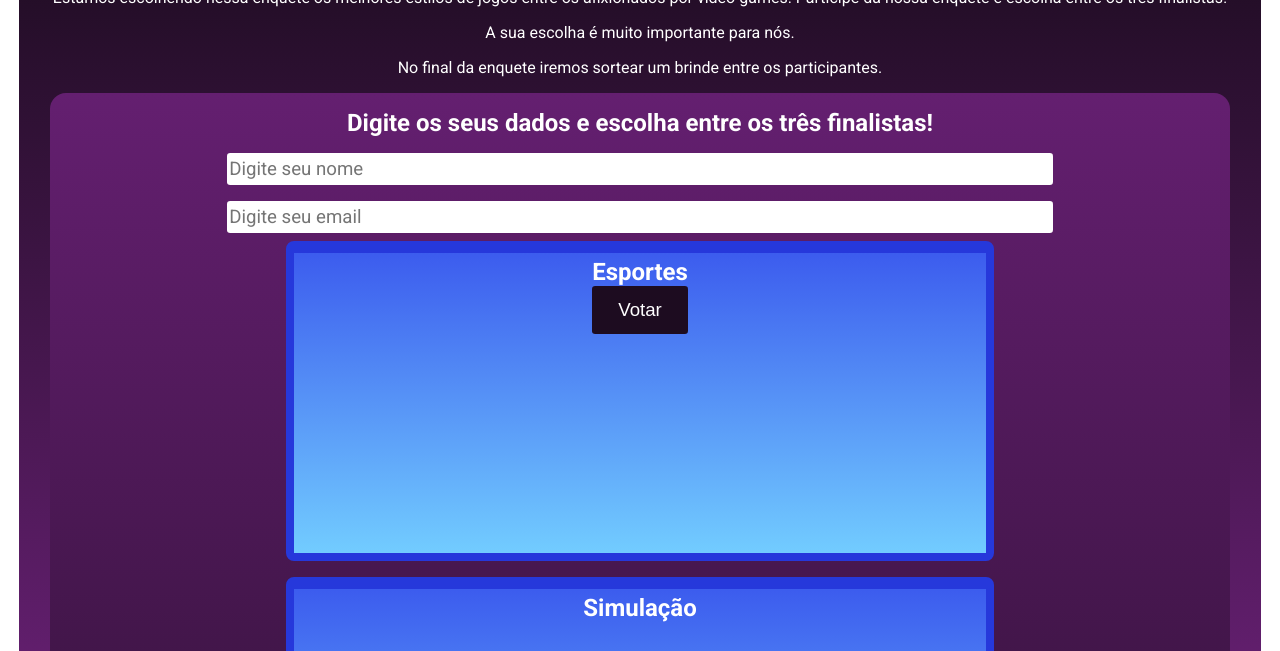
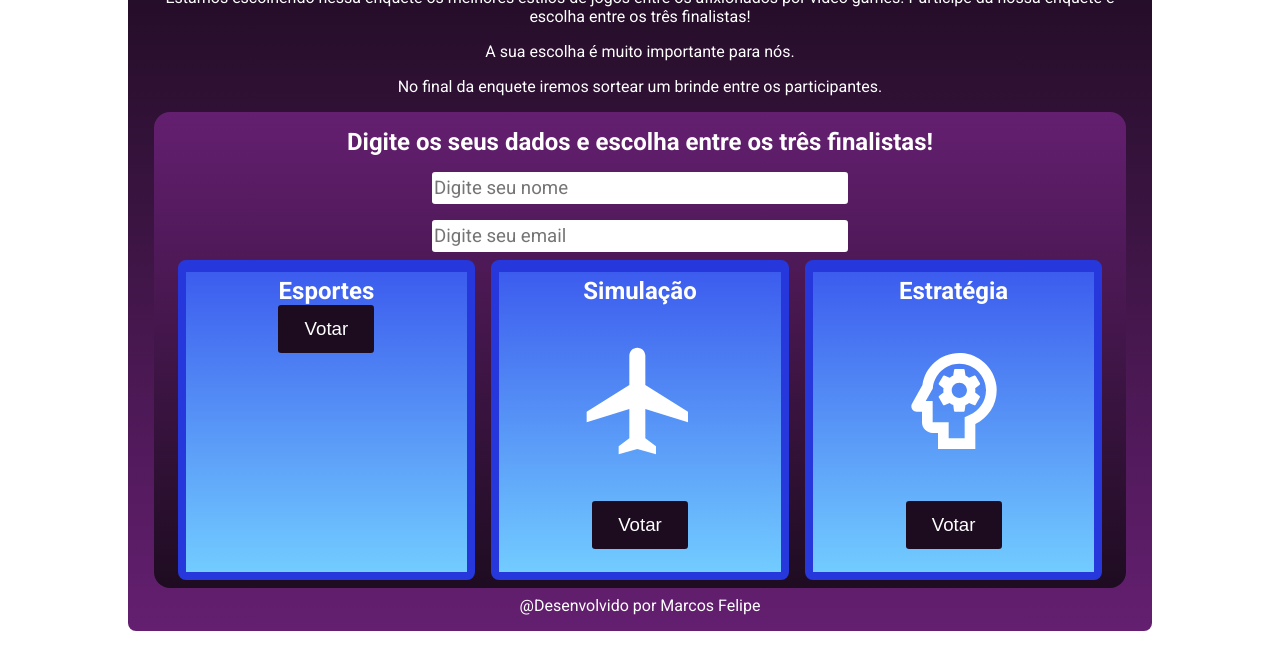
Before and after one commit to felipecruz159/bootcamp-devjr-modulo2, a plain HTML site: page index.html in a window 1280 px wide. Shown: the part 73-724 px from the top of the page. Drawn offline with Linux system fonts and the light colour scheme.

Commit message:
closes #6 - responsivo

```diff
--- a/css/custom.css
+++ b/css/custom.css
@@ -6,12 +6,10 @@
     border-radius: 0.5rem;
     display: flex;
     flex-direction: column;
-    height: 95vh;
 }
 
 .formulario{
     background-image: linear-gradient(to bottom, var(--light-purple), var(--dark-purple));
-
     width: 95%;
     margin: 0 auto;
     margin-bottom: 0.5rem;
--- a/css/responsive.css
+++ b/css/responsive.css
@@ -0,0 +1,18 @@
+@media screen and (min-width:768px) {
+    .main-container{
+        width: 80%;
+    }
+    .cards{
+        display: flex;
+        flex-direction: row;
+        padding: 0rem 1rem 0rem 1rem;
+    }
+
+    .card{
+        margin: 0rem 0.5rem 0rem 0.5rem;
+    }
+
+    input{
+        max-width: 416px;
+    }
+}
--- a/index.html
+++ b/index.html
@@ -28,11 +28,14 @@
       </p>
 
       <div class="formulario">
-        <h2 class="form-title">Digite os seus dados e escolha entre os três finalistas!</h2>
+        <h2 class="form-title">
+          Digite os seus dados e escolha entre os três finalistas!
+        </h2>
 
         <input type="text" placeholder="Digite seu nome" />
         <input type="text" placeholder="Digite seu email" />
 
+        <div class="cards">
           <div class="card">
             <h2>Esportes</h2>
             <object
@@ -60,6 +63,7 @@
             <button type="button">Votar</button>
           </div>
         </div>
+      </div>
       <p>@Desenvolvido por Marcos Felipe</p>
     </div>
   </body>
```
Also changed, not shown: assets/flight_FILL0_wght400_GRAD0_opsz48.svg (deleted), assets/psychology_FILL0_wght400_GRAD0_opsz48.svg (deleted), assets/sports_soccer_FILL0_wght400_GRAD0_opsz48.svg (deleted). Lines whose indentation alone changed are shown as unchanged.
